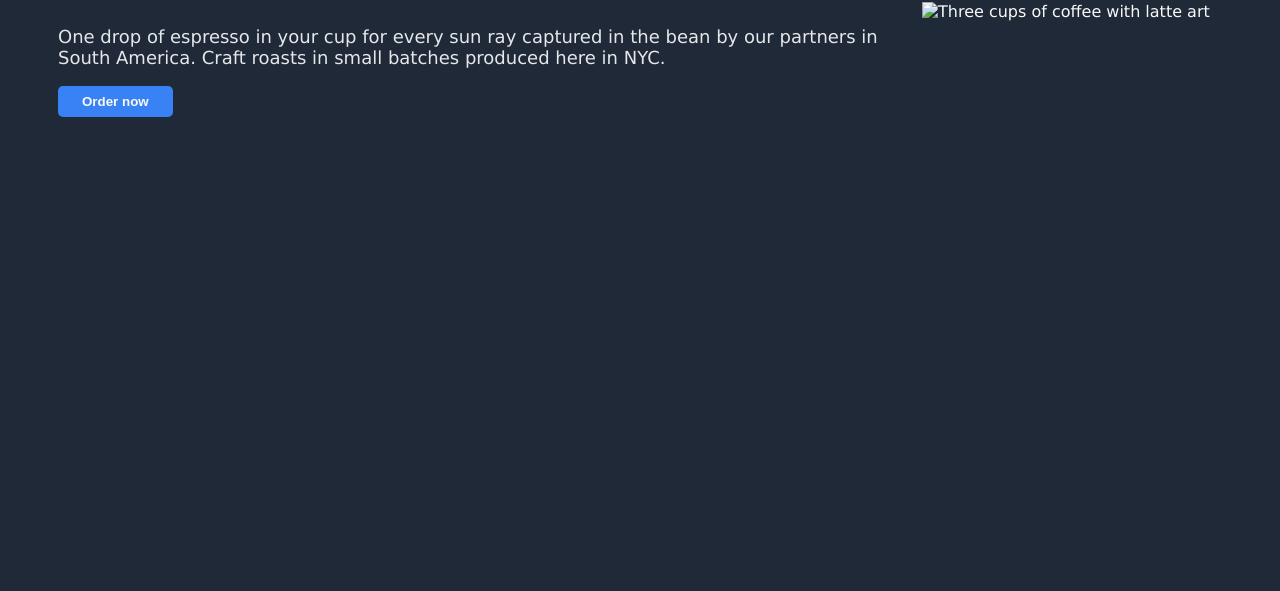
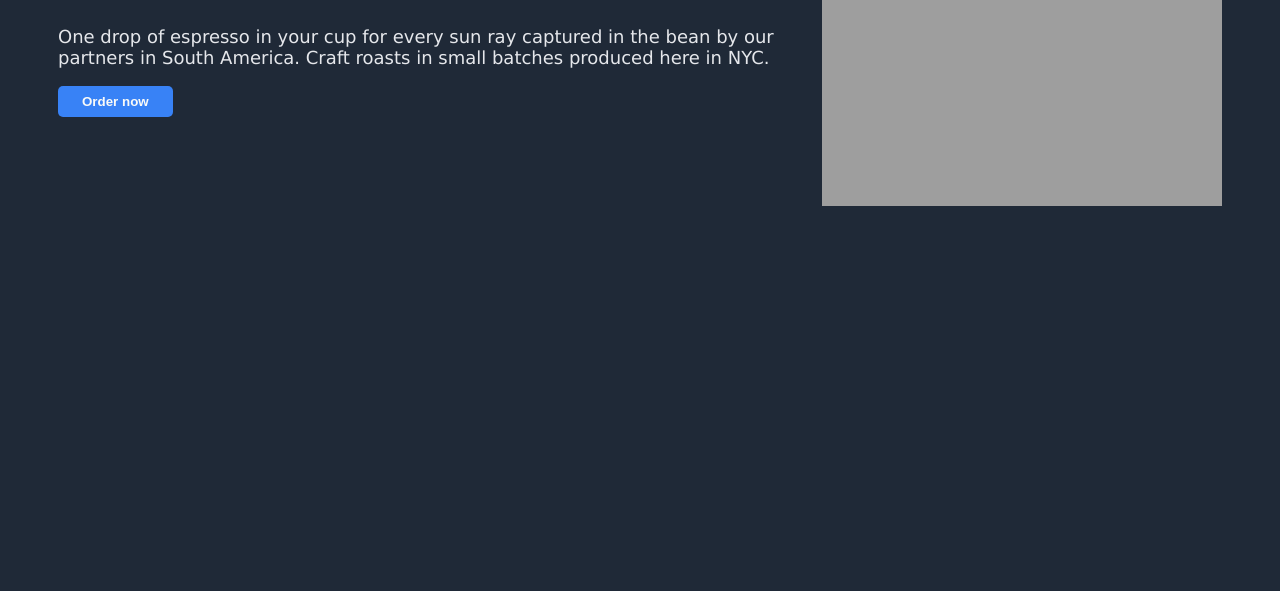
Before and after one commit to blankpebble/odin-landing-page, a plain HTML site: page index.html in a window 1280 px wide. Shown: the part 209-800 px from the top of the page. Drawn offline with Linux system fonts and the light colour scheme; the site is published under a folder, as on GitHub Pages, so addresses that start at the root find nothing.

Commit message:
Fix link for cup image

```diff
--- a/index.html
+++ b/index.html
@@ -32,7 +32,7 @@
           <button class="order-button">Order now</button>
         </div>
         <div class="header-content-right">
-          <img src="/images/three_cups.jpg" alt="Three cups of coffee with latte art">
+          <img src="images/three_cups.jpg" alt="Three cups of coffee with latte art">
         </div>
       </div>
     </div>
```
